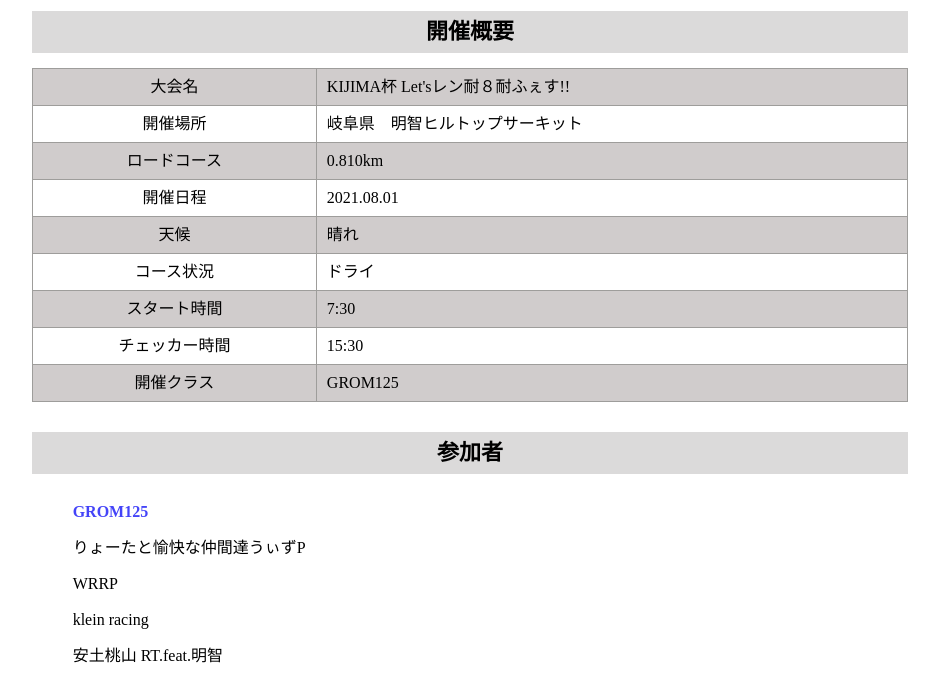
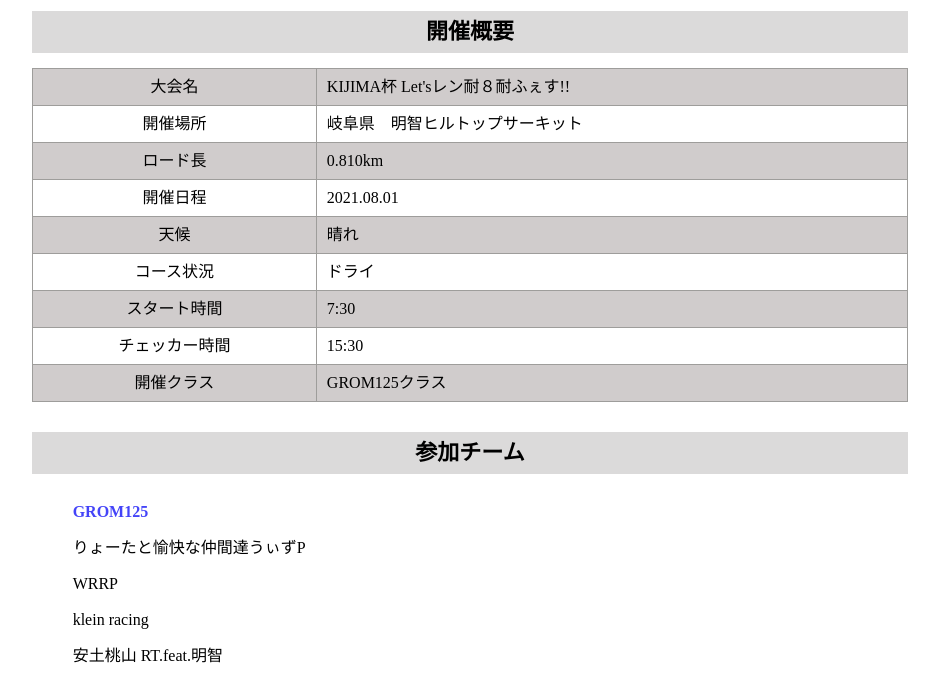
Before and after one commit to tom0123ok/bike_testsite2, a plain HTML site: page index.html in a window 1280 px wide. Shown: the part 712-1386 px from the top of the page, without its empty margins (326-1265 px from the left). Drawn offline with Linux system fonts and the light colour scheme.

Commit message:
Update index.html

```diff
--- a/index.html
+++ b/index.html
@@ -57,7 +57,7 @@
               <td class="td_2">岐阜県　明智ヒルトップサーキット</td>
             </tr>
             <tr class="odd">
-              <td class="td_1">ロードコース</td>
+              <td class="td_1">ロード長</td>
               <td class="td_2">0.810km</td>
             </tr>
             <tr>
@@ -82,12 +82,12 @@
             </tr>
             <tr class="odd">
               <td class="td_1">開催クラス</td>
-              <td class="td_2">GROM125</td>
+              <td class="td_2">GROM125クラス</td>
             </tr>
           </table>
         </div><!-- sec01 -->
         <div class="sec02">
-          <h3>参加者</h3>
+          <h3>参加チーム</h3>
           <table>
             <tr>
               <th>GROM125</th>
```
